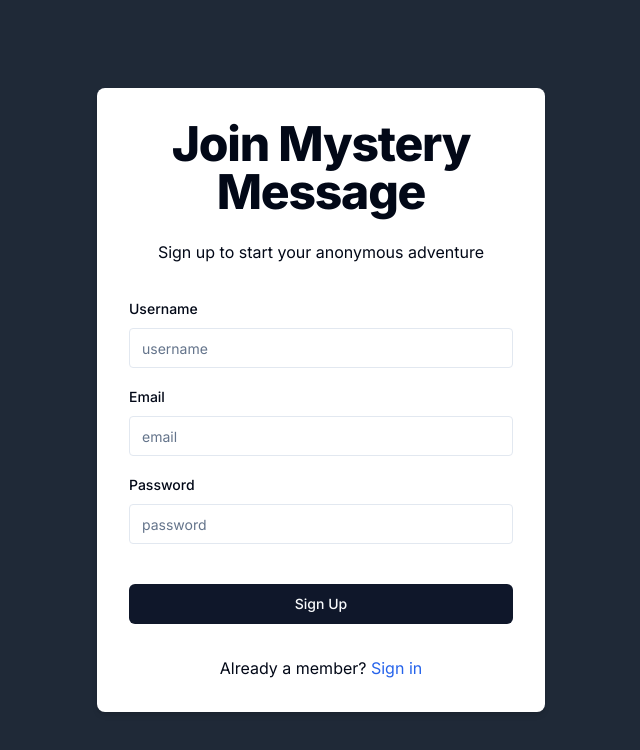
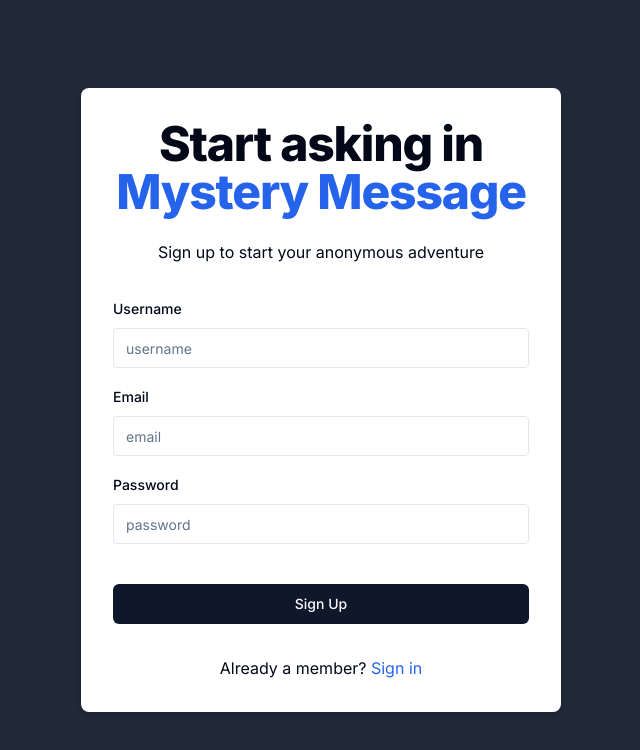
Before and after one commit to Aftershock007/Mystery-Message, a Next.js app: page /sign-up in a window 1280 px wide. Shown: the top 750 px of the page, without its empty margins (319-959 px from the left). Built offline with nearby package versions, Linux system fonts and the light colour scheme.

Commit message:
second commit

```diff
--- a/package.json
+++ b/package.json
@@ -1,5 +1,5 @@
 {
-  "name": "mystrymessage",
+  "name": "mysterymessage",
   "version": "0.1.0",
   "private": true,
   "scripts": {
--- a/src/app/(auth)/sign-up/page.tsx
+++ b/src/app/(auth)/sign-up/page.tsx
@@ -87,10 +87,11 @@
 
   return (
     <div className="flex justify-center items-center min-h-screen bg-gray-800">
-      <div className="w-full max-w-md p-8 space-y-8 bg-white rounded-lg shadow-md">
+      <div className="w-full max-w-[30rem] p-8 space-y-8 bg-white rounded-lg shadow-md">
         <div className="text-center">
           <h1 className="text-4xl font-extrabold tracking-tight lg:text-5xl mb-6">
-            Join Mystery Message
+            Start asking in{" "}
+            <span className="text-blue-600">Mystery Message</span>
           </h1>
           <p className="mb-4">Sign up to start your anonymous adventure</p>
         </div>
--- a/src/components/MessageCard.tsx
+++ b/src/components/MessageCard.tsx
@@ -63,8 +63,7 @@
               <AlertDialogHeader>
                 <AlertDialogTitle>Are you absolutely sure?</AlertDialogTitle>
                 <AlertDialogDescription>
-                  This action cannot be undone. This will permanently delete
-                  your account and remove your data from our servers.
+                  This action will permanently delete this message.
                 </AlertDialogDescription>
               </AlertDialogHeader>
               <AlertDialogFooter>
```
Also changed, not shown: 1 other file (tests, documents, lock files or other folders).
